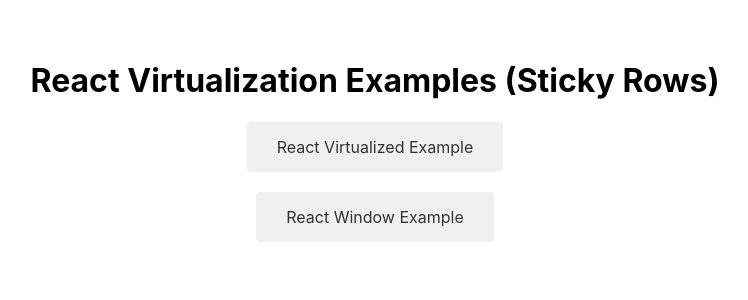
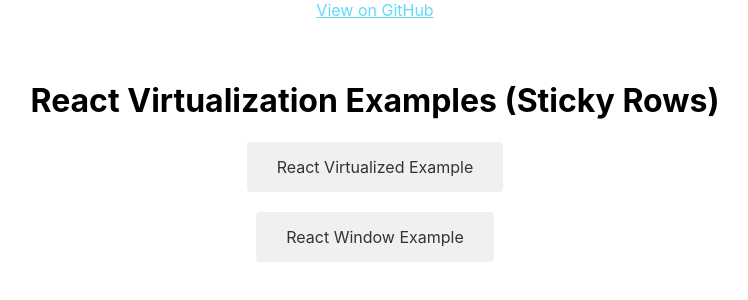
Before and after one commit to HereIsJohnny/virtualisation-with-sticky-rows, a React (Create React App) app: page / in a window 1280 px wide. Shown: the top 300 px of the page, without its empty margins (265-1013 px from the left). Built offline with nearby package versions, Linux system fonts and the light colour scheme.

Commit message:
link to repo

```diff
--- a/src/App.js
+++ b/src/App.js
@@ -26,6 +26,16 @@
   return (
     <BrowserRouter>
       <div className="App">
+        <header className="App-header">
+          <a
+            href="https://github.com/HereIsJohnny/virtualisation-with-sticky-rows"
+            target="_blank"
+            rel="noopener noreferrer"
+            style={{ color: '#61dafb', marginTop: '1rem' }}
+          >
+            View on GitHub
+          </a>
+        </header>
         <Routes>
           <Route path="/" element={<Home />} />
           <Route path="/react-virtualized" element={<ReactVirtualized />} />
```
